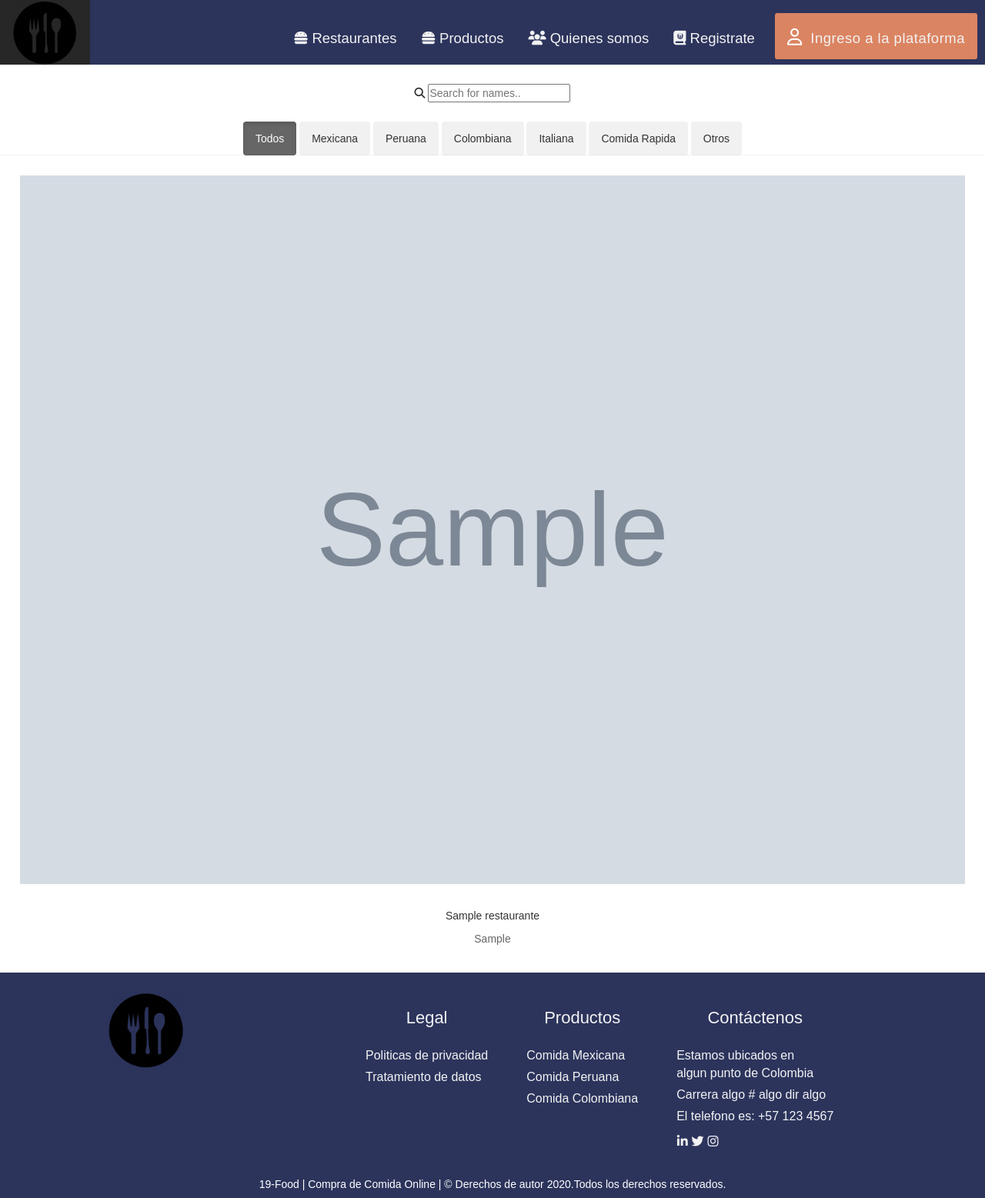
After one commit to Snatiolam/19-Food, a Flask app: page /restaurantes in a window 1280 px wide. The commit adds this page. Shown: the whole page at 77% size. Run offline with Flask 2, Linux system fonts and the light colour scheme; tables that the repository leaves empty hold one stand-in row (values such as "Sample post"); grey boxes marked "Sample" are stand-in pictures; parts of the project's set-up code (start-up, migrations or seed data) failed here and were passed over; some libraries are stand-ins or nearby versions.

Commit message:
Vista de restaurantes

```diff
--- a/app.py
+++ b/app.py
@@ -172,6 +172,13 @@ def product():
     productos = Productos.query.order_by(Productos.id).all()
     return render_template('productos.html', productos=productos, tipo=tipo)
 
+@app.route("/restaurantes", methods=['GET', 'POST'])
+def restaurants():
+    tipo = "all"
+    if request.method == 'POST':
+        tipo = request.form.get("tipo")
+    restaurantes = Restaurantes.query.order_by(Restaurantes.id).all()
+    return render_template('restaurantes.html', restaurantes=restaurantes, tipo=tipo)
 
 @app.route("/restaurante", methods=['GET', 'POST'])
 def restaurante():
--- a/templates/layout.html
+++ b/templates/layout.html
@@ -328,6 +328,7 @@ Paleta de colores:
   {% endif %}
   <a href=""> <i class="fas fa-users"></i> Quienes somos</a>
   <a href="/products"><i class="fas fa-hamburger"></i>  Productos</a>
+  <a href="/restaurantes"><i class="fas fa-hamburger"></i>  Restaurantes</a>
 
 
   <a href="javascript:void(0);" class="icon" onclick="myFunction()">
--- /dev/null
+++ b/templates/restaurantes.html
@@ -0,0 +1,254 @@
+{% extends "layout.html" %}
+{% import "bootstrap/wtf.html" as wtf %}
+
+
+{% block info%}
+<style>
+    section,
+    div { margin: 0;
+	padding: 0;
+	border: 0;
+	outline: 0;
+	font-size: 100%;
+	font: inherit;
+	vertical-align: baseline;
+    }
+
+    header,
+    section {
+	display: block;
+    }
+
+    h1 {
+	text-align: center;
+	font-weight: 500;
+	line-height: 1.7em;
+    }
+
+    h5 {
+	font-weight: 500;
+	line-height: 1.7em;
+    }
+
+    h6 {
+	color: #666;
+	font-size: 14px;
+    }
+
+    .products {
+	display: flex;
+	flex-wrap: wrap;
+    }
+
+    .product-card {
+	/*display: flex;*/
+	display: none;
+	flex-direction: column;
+
+	padding: 2%;
+	flex: 1 16%;
+
+	box-shadow: 0px 0px 1px 0px rgba(0, 0, 0, 0.25);
+    }
+
+    .product-image img {
+	width: 100%;
+    }
+
+    .product-info {
+	margin-top: auto;
+	padding-top: 20px;
+	text-align: center;
+    }
+
+    // Searching bar
+
+    #searchInput {
+	background-position: 10px 12px; /* Position the search icon */
+	background-repeat: no-repeat; /* Do not repeat the icon image */
+	width: 100%; /* Full-width */
+	font-size: 16px; /* Increase font-size */
+	padding: 12px 20px 12px 40px; /* Add some padding */
+	border: 1px solid #ddd; /* Add a grey border */
+	margin-bottom: 12px; /* Add some space below the input */
+    }
+    // Filtering
+	.container {
+	overflow: hidden;
+    }
+
+    .filterDiv {
+	float: left;
+	background-color: #2196F3;
+	color: #ffffff;
+	width: 100px;
+	line-height: 100px;
+	text-align: center;
+	margin: 2px;
+	display: none; /* Hidden by default */
+    }
+
+    /* The "show" class is added to the filtered elements */
+    .show {
+	display: block;
+    }
+
+    /* Style the buttons */
+    .btn {
+	border: none;
+	outline: none;
+	padding: 12px 16px;
+	background-color: #f1f1f1;
+	cursor: pointer;
+    }
+
+    /* Add a light grey background on mouse-over */
+    .btn:hover {
+	background-color: #ddd;
+    }
+
+    /* Add a dark background to the active button */
+    .btn.active {
+	background-color: #666;
+	color: white;
+    }
+
+</style>
+<!-- ################################################### -->
+<div style="margin-top: 25px;">
+    {% if restaurantes|length < 1 %}
+    <h1 style="text-align: center; margin-bottom: 100px; margin-top: 50px;">No hay restaurantes disponibles</h1>
+    <h2 style="text-align: center; margin-bottom: 100px; margin-top: 100px;">Ingresa mas tarde porfavor</h1>
+    {% else %}
+
+<div style="text-align: center; margin-bottom: 25px;">
+    <i class="fas fa-search"></i>
+    <input type="text" id="searchInput" onkeyup="searchingFunc()" placeholder="Search for names..">
+</div>
+
+<!-- Control buttons -->
+<div id="myBtnContainer" style="text-align: center;">
+    <button class="btn" onclick="filterSelection('all')"> Todos</button>
+    <button class="btn" onclick="filterSelection('MEX')"> Mexicana</button>
+    <button class="btn" onclick="filterSelection('PER')"> Peruana</button>
+    <button class="btn" onclick="filterSelection('COL')"> Colombiana</button>
+    <button class="btn" onclick="filterSelection('ITA')"> Italiana</button>
+    <button class="btn" onclick="filterSelection('RAP')"> Comida Rapida</button>
+    <button class="btn" onclick="filterSelection('ALT')"> Otros</button>
+</div>
+
+<section id="searchSection" class="products">
+    {% for restaurante in restaurantes%}
+    <div class="product-card {{restaurante.tipo}}">
+	<div class="product-image">
+            <a href="/products/restaurantes/{{restaurante.id}}">
+		<img src="{{restaurante.img_url}}" alt="Product Image">
+	    </a>
+	</div>
+	<div>
+	    <div class="product-info">
+		<h5>{{restaurante.nombre}}</h5>
+		<h6>{{restaurante.tipo}}</h6>
+	    </div>
+	</div>
+    </div>
+    {% endfor%}
+    {%endif%}
+</section>
+</div>
+
+<!-- ################################################### -->
+
+<script>
+
+    function searchingFunc() {
+        // Declare variables
+        var input, filter, i, section, div, h5, textValue;
+        input = document.getElementById('searchInput');
+        filter = input.value.toUpperCase();
+        section = document.getElementById("searchSection");
+        div = document.getElementsByClassName("product-card");
+
+        // My version
+        for (i = 0; i < div.length; i++) {
+            h5 = div[i].getElementsByTagName("h5")[0];
+            textValue = h5.textContent || h5.innerText;
+            if (textValue.toUpperCase().indexOf(filter) > -1) {
+                div[i].style.display = "";
+                // Add class show so it can be shown
+                w3AddClass(div[i], "show");
+            } else {
+                div[i].style.display = "none";
+                // Remove class shown so it can not be shown
+                w3RemoveClass(div[i], "show");
+            }
+        }
+    }
+
+    activeButton("{{tipo}}");
+    function filterSelection(c) {
+	    var x, i;
+            var div;
+	    //x = document.getElementsByClassName("product-card");
+	    //x = document.getElementsByClassName("filterDiv");
+	    div = document.getElementsByClassName("product-card");
+	    if (c == "all") c = "";
+	       //Add the "show" class (display:block) to the filtered elements, and remove the "show" class from the elements that are not selected
+	    // for (i = 0; i < x.length; i++) {
+	    //     w3RemoveClass(x[i], "show");
+	    //     if (x[i].className.indexOf(c) > -1) w3AddClass(x[i], "show");
+	    // }
+	    for (i = 0; i < div.length; i++) {
+                w3RemoveClass(div[i], "show");
+                if (div[i].className.indexOf(c) > -1) w3AddClass(div[i], "show");
+            }
+	}
+    function activeButton(filter){
+            filterSelection(filter);
+            var btnContainer = document.getElementById("myBtnContainer");
+            var btns = btnContainer.getElementsByClassName("btn");
+            if(filter == "all")
+                w3AddClass(btns[0],"active");
+            if(filter == "H")
+                w3AddClass(btns[1],"active");
+            if(filter == "M")
+                w3AddClass(btns[2],"active");
+        }
+
+    // Show filtered elements
+    function w3AddClass(element, name) {
+	    var i, arr1, arr2;
+	    arr1 = element.className.split(" ");
+	    arr2 = name.split(" ");
+	    for (i = 0; i < arr2.length; i++) {
+		    if (arr1.indexOf(arr2[i]) == -1) {
+			    element.className += " " + arr2[i];
+			}
+		}
+	}
+
+    // Hide elements that are not selected
+    function w3RemoveClass(element, name) {
+	    var i, arr1, arr2;
+	    arr1 = element.className.split(" ");
+	    arr2 = name.split(" ");
+	    for (i = 0; i < arr2.length; i++) {
+		    while (arr1.indexOf(arr2[i]) > -1) {
+			    arr1.splice(arr1.indexOf(arr2[i]), 1);
+			}
+		}
+	    element.className = arr1.join(" ");
+	}
+
+    // Add active class to the current control button (highlight it)
+    var btnContainer = document.getElementById("myBtnContainer");
+    var btns = btnContainer.getElementsByClassName("btn");
+    for (let i = 0; i < btns.length; i++) {
+        btns[i].addEventListener("click", function() {
+            var current = document.getElementsByClassName("active");
+            w3RemoveClass(current[0],"active");
+            this.className += " active";
+        });
+    }
+</script>
+{% endblock %}
```
